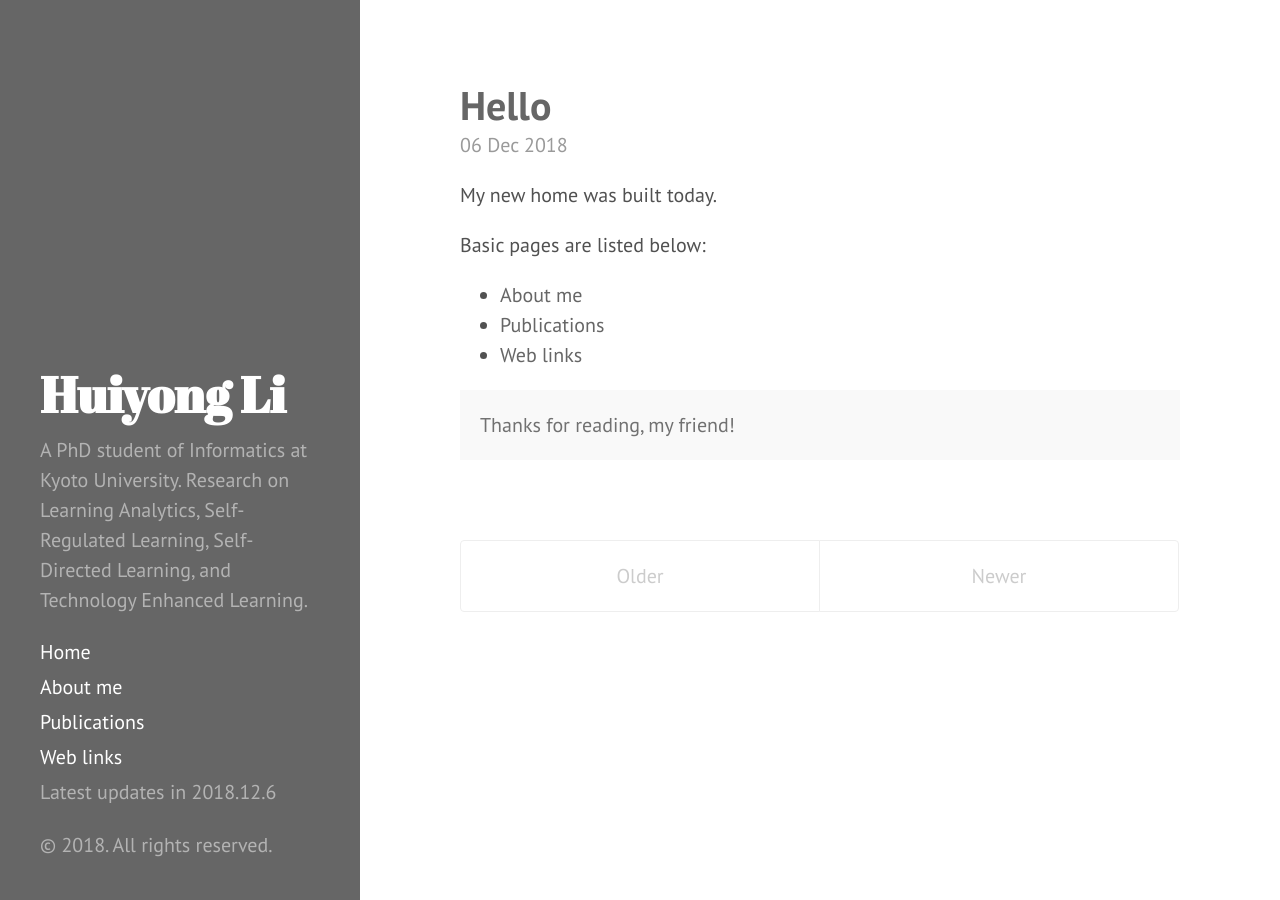
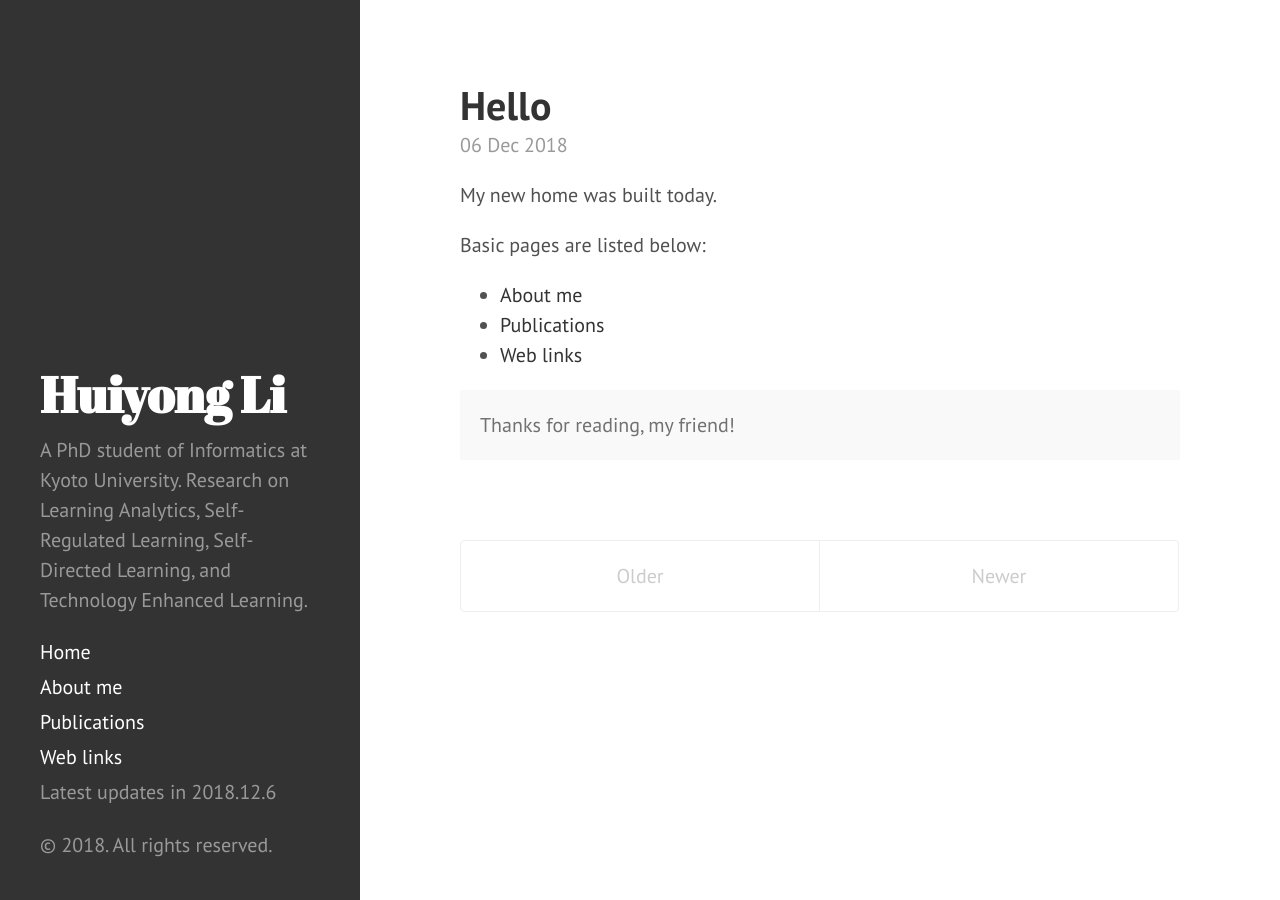
Before and after one commit to li-huiyong/li-huiyong.github.io, a Jekyll site: the page built from index.html, in a window 1280 px wide. Built offline with Jekyll 4.4.1, drawn with Linux system fonts in a browser that asks for light colours; the list of posts is cut into pages by our own code.

Commit message:
Test theme grey 20%

```diff
--- a/_layouts/default.html
+++ b/_layouts/default.html
@@ -3,7 +3,7 @@
 
   {% include head.html %}
 
-  <body class="theme-base-0i">
+  <body class="theme-base-0j">
 
     {% include sidebar.html %}
 
```
